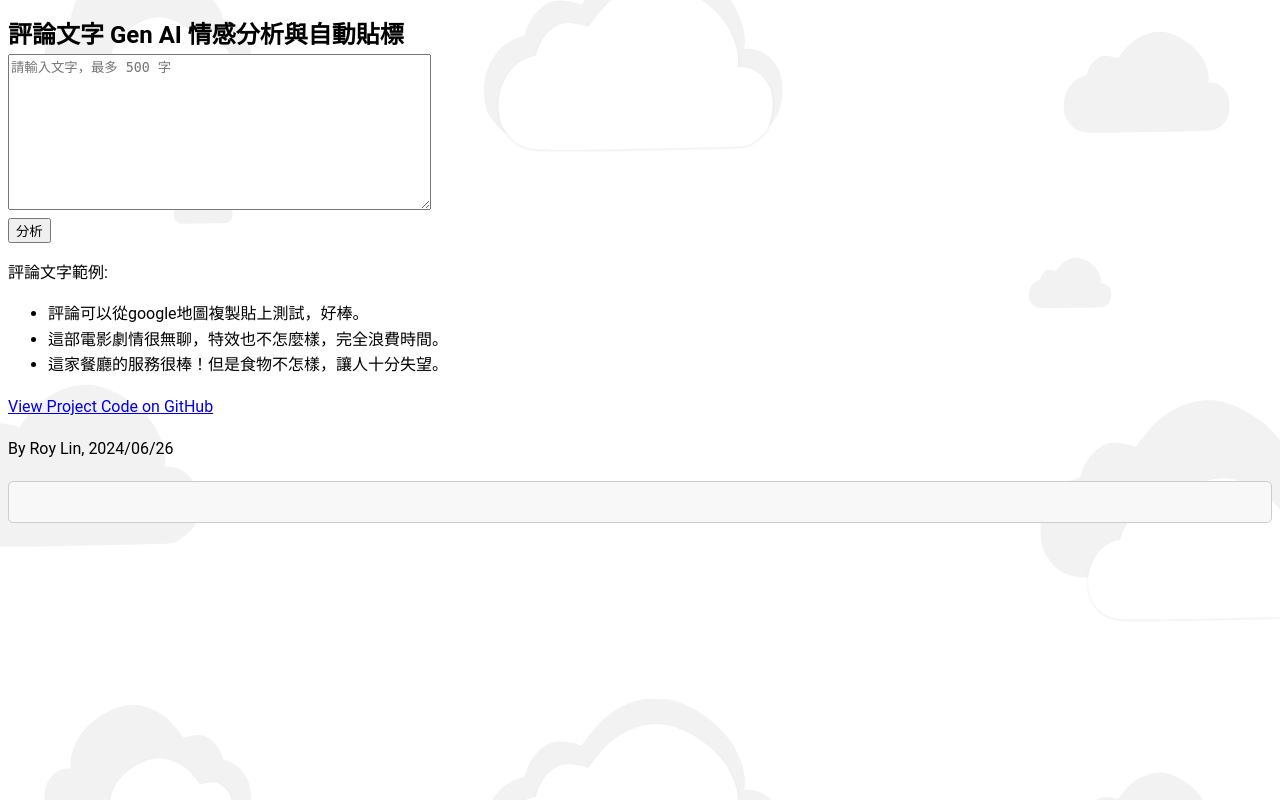
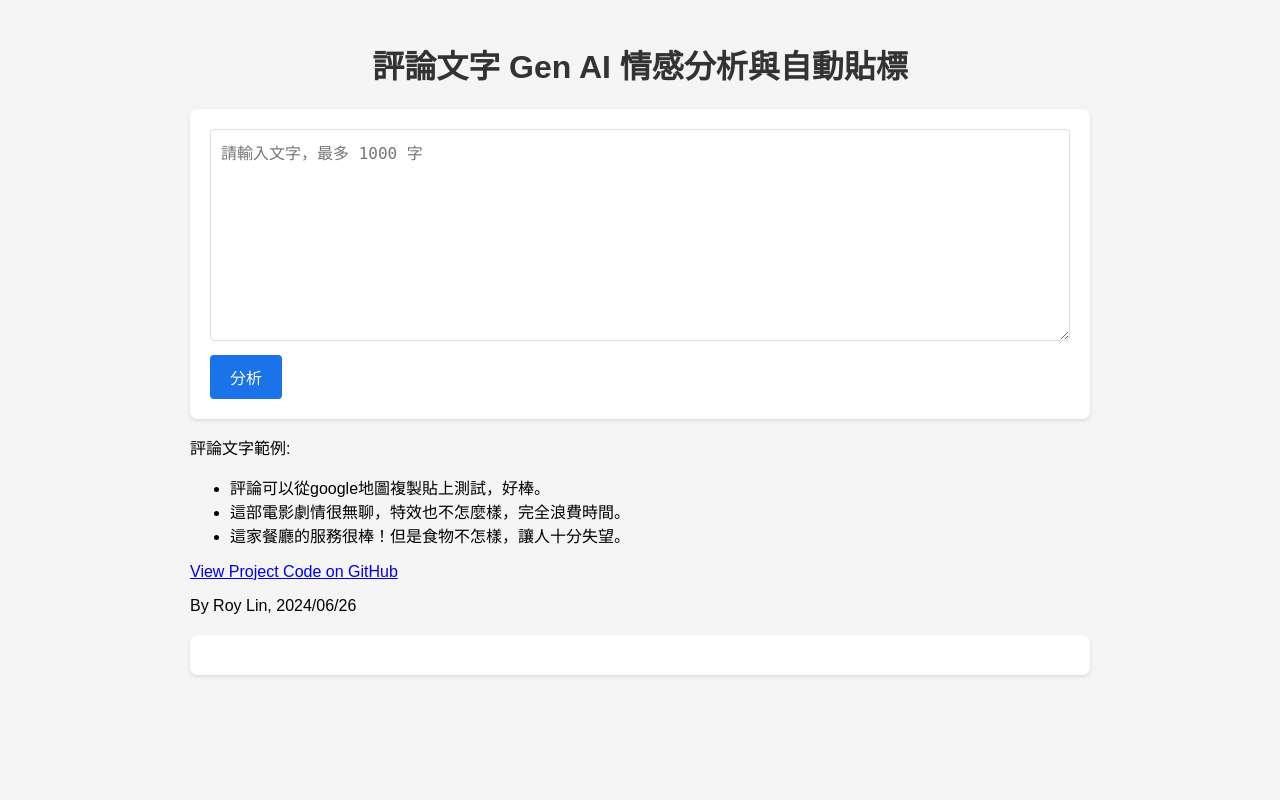
Before and after one commit to LinkGitData/gemini-sentiment-web, a Flask app: page / in a window 1280 px wide. Run offline with Flask 3, Linux system fonts and the light colour scheme.

Commit message:
Update UI: Widen input box and separate CSS

```diff
--- a/static/style.css
+++ b/static/style.css
@@ -1,173 +1,55 @@
 body {
-	font-family: 'Roboto', sans-serif;
-	font-display: fallback;
-	background: url('cloud_bg.svg');
-	background-size: cover;
-	background-position: center;
-	line-height: 1.6;
- }
+    font-family: Arial, sans-serif;
+    max-width: 900px;
+    margin: 0 auto;
+    padding: 20px;
+    background-color: #f5f5f5;
+}
 
 h1 {
-	font-size: 24px;
-	font-weight: bold;
-	margin-bottom: 0px;
+    color: #333;
+    text-align: center;
 }
 
-h2 {
-	font-size: 18px;
-	font-weight: normal;
-	margin-top: 4px;
+form {
+    background-color: #fff;
+    padding: 20px;
+    border-radius: 8px;
+    box-shadow: 0 2px 4px rgba(0, 0, 0, 0.1);
 }
 
-h3 {
-	font-size: 20px;
-	margin-bottom: 0px;
+textarea {
+    width: 100%;
+    max-width: 100%;
+    box-sizing: border-box;
+    /* Ensures padding doesn't increase width */
+    padding: 10px;
+    border: 1px solid #ddd;
+    border-radius: 4px;
+    font-size: 16px;
+    resize: vertical;
+    /* Allow vertical resizing only */
 }
 
-em {
-	font-weight: 600;
-	font-style: normal;
+button {
+    background-color: #1a73e8;
+    color: white;
+    padding: 10px 20px;
+    border: none;
+    border-radius: 4px;
+    cursor: pointer;
+    font-size: 16px;
+    margin-top: 10px;
 }
 
-.next {
-    font-size: 15px;
-	margin-top: 8px;
-	margin-bottom: 8px;
+button:hover {
+    background-color: #1557b0;
 }
 
-.container {
-	max-width: 700px;
-	margin-left: auto;
-	margin-right: auto;
+#analysis-result {
+    margin-top: 20px;
+    background-color: #fff;
+    padding: 20px;
+    border-radius: 8px;
+    box-shadow: 0 2px 4px rgba(0, 0, 0, 0.1);
 }
-
-.hero {
-	margin-top: 172px;
-}
-
-.hero .logo {
-	width: 140px;
-	float: left;
-	margin-right: 32px;
-}
-
-.hero .message {
-	font-size: 15px;
-	text-align: center;
-	margin-bottom: 24px;
-}
-
-.details {
-	clear: both;
-	height: 400px;
-	line-height: 1.8;
-}
-
-.callout {
-	font-size: 14px;
-	color: #1967D2;
-	font-weight: 600;
-	padding: 16px 24px 16px 40px;
-	background: url('lightbulb_icon.svg') #E8F0FE ;
-	background-position: 16px 16px;
-	background-repeat: no-repeat;
-	line-height: 1.6;
-}
-
-code {
-	font-family: 'Roboto Mono', Courier, monospace;
-	color: #A30038;
-	background-color: #F8F8F8;
-	border: 1px solid #DDD;
-	border-radius: 2px;
-	padding: 0 6px;
-	font-weight: 500;
-}
-
-.cta {
-	padding-bottom: 52px;
-}
-
-.cta a {
-	color: white;
-	text-decoration: none;
-	background-color: rgb(14, 101, 241);
-	padding: 8px 12px;
-	margin: 8px;
-	min-height: 36px;
-	border-radius: 2px;
-	font-weight: 600;
-}
-
-.cta a:hover {
-    background-color: rgb(66, 133, 244, 0.9);
-}
-
-@media (max-width: 600px) {
-    .hero .logo {
-        float: initial;
-        display: block;
-        margin-left: auto;
-        margin-right: auto;
-    }
-
-	.container {
-        margin-top: 0;
-	}
-
-    .hero {
-        margin-top: 0;
-        margin-bottom: 24px;
-	}
-}
-@media (prefers-color-scheme: dark) {
-    body {
-        background: black url('dark_bg.svg');
-        color:white;
-    }
-	a {
-		color: #8AB4F8;
-	}
-	a:visited {
-		color: #b48af8;
-	}
-	.cta a {
-		color: white;
-	}
-}
-
-/* 基本樣式 */
-#analysis-result {
-  margin-top: 20px;
-  padding: 20px;
-  border: 1px solid #ccc;
-  border-radius: 5px;
-  background-color: #f8f8f8;
-}
-
-#analysis-result h2 {
-  color: #333;
-}
-
-#analysis-result p {
-  margin-bottom: 10px;
-}
-
-/* 可選：突出顯示情緒 */
-#analysis-result p:first-child {
-  font-weight: bold;
-}
-
-#analysis-result p:first-child:before {
-  content: "情緒: ";
-  font-weight: normal;
-}
-
-/* 可選：樣式化實體和標籤 */
-#analysis-result p:nth-child(5)::before {
-  content: "實體: ";
-}
-
-#analysis-result p:nth-child(6)::before {
-  content: "自動貼標: ";
-}
--- a/templates/index.html
+++ b/templates/index.html
@@ -1,14 +1,16 @@
 <!DOCTYPE html>
 <html>
+
 <head>
     <title>評論文字 Gen AI 情感分析與自動貼標</title>
-    <link rel="stylesheet" href="style.css">
+    <link rel="stylesheet" href="{{ url_for('static', filename='style.css') }}">
 </head>
+
 <body>
     <h1>評論文字 Gen AI 情感分析與自動貼標</h1>
 
     <form method="POST" action="/analyze">
-        <textarea name="text" rows="10" cols="50" placeholder="請輸入文字，最多 500 字"></textarea><br>
+        <textarea name="text" rows="10" placeholder="請輸入文字，最多 1000 字"></textarea><br>
         <div id="processed-text"></div>
         <button type="submit">分析</button>
     </form>
@@ -60,4 +62,5 @@
     </div>
 
 </body>
+
 </html>
```
Lines whose indentation alone changed are shown as unchanged.
